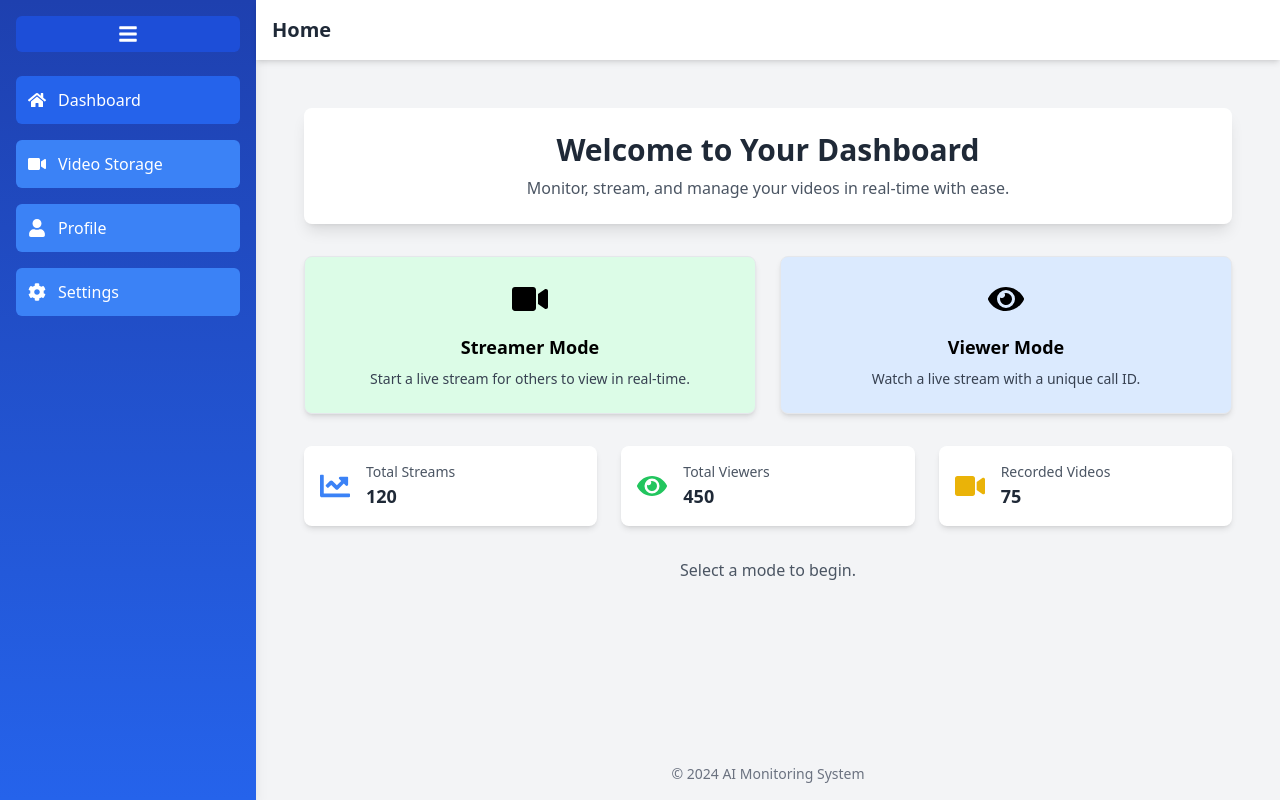
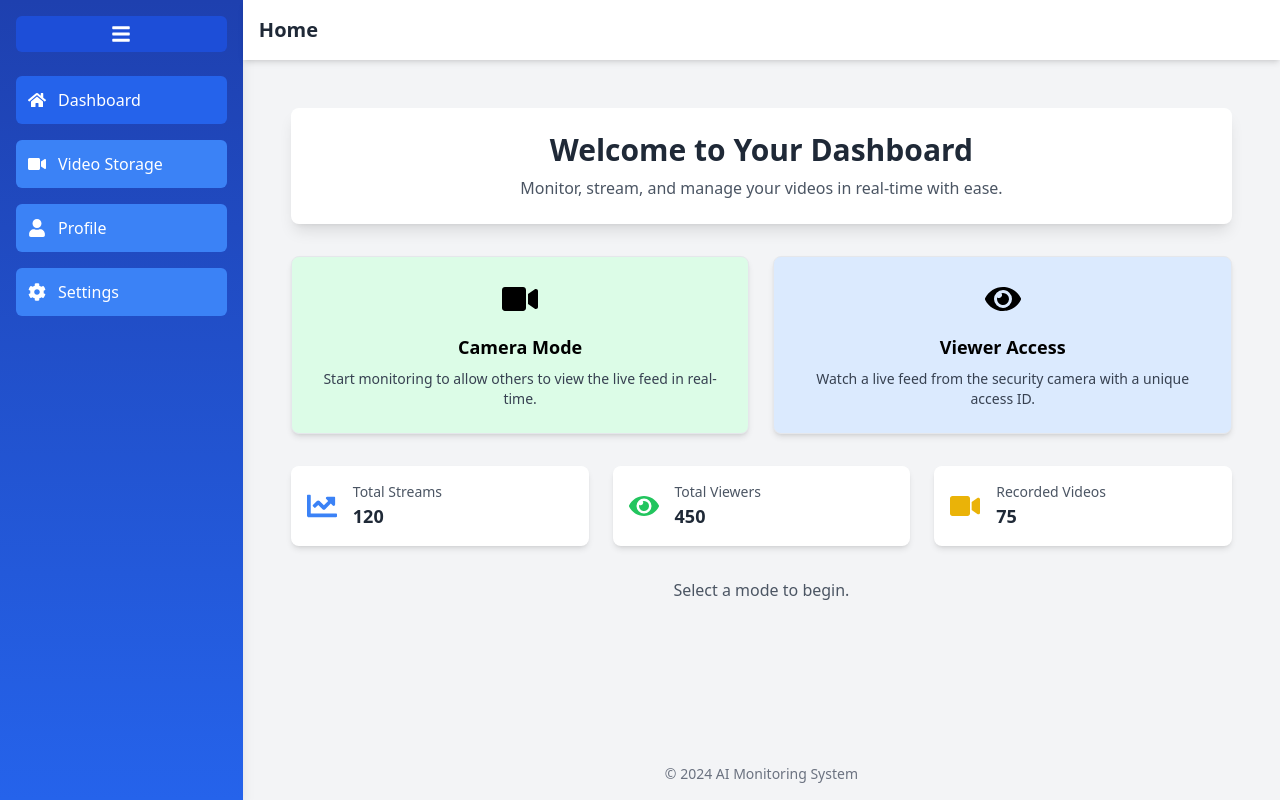
Before and after one commit to ai-monitoring-system/web-app, a React (Create React App) app: page / in a window 1280 px wide. Built offline with nearby package versions, Linux system fonts and the light colour scheme.

Commit message:
minor wording changes

```diff
--- a/src/App.js
+++ b/src/App.js
@@ -49,7 +49,7 @@ const App = () => {
             icon: <FaHome />,
           })}
           {renderSidebarButton({
-            page: "videoStorage",
+            page: "video Storage",
             label: "Video Storage",
             icon: <FaVideo />,
           })}
--- a/src/components/DashboardHome.js
+++ b/src/components/DashboardHome.js
@@ -29,15 +29,15 @@ const DashboardHome = () => {
       <section className="grid grid-cols-1 sm:grid-cols-2 gap-6">
         {renderQuickActionCard({
           modeType: "streamer",
-          title: "Streamer Mode",
-          description: "Start a live stream for others to view in real-time.",
+          title: "Camera Mode",
+          description: "Start monitoring to allow others to view the live feed in real-time.",
           color: "bg-green-100",
           Icon: FaVideo,
         })}
         {renderQuickActionCard({
           modeType: "viewer",
-          title: "Viewer Mode",
-          description: "Watch a live stream with a unique call ID.",
+          title: "Viewer Access",
+          description: "Watch a live feed from the security camera with a unique access ID.",
           color: "bg-blue-100",
           Icon: FaEye,
         })}
```
